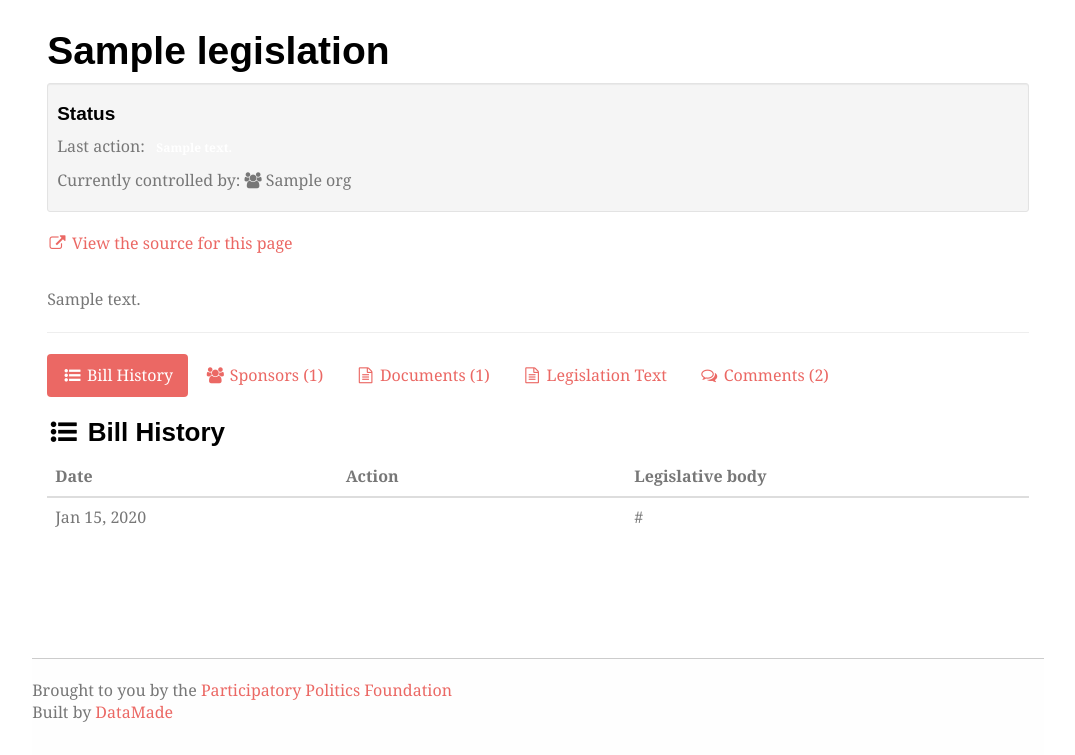
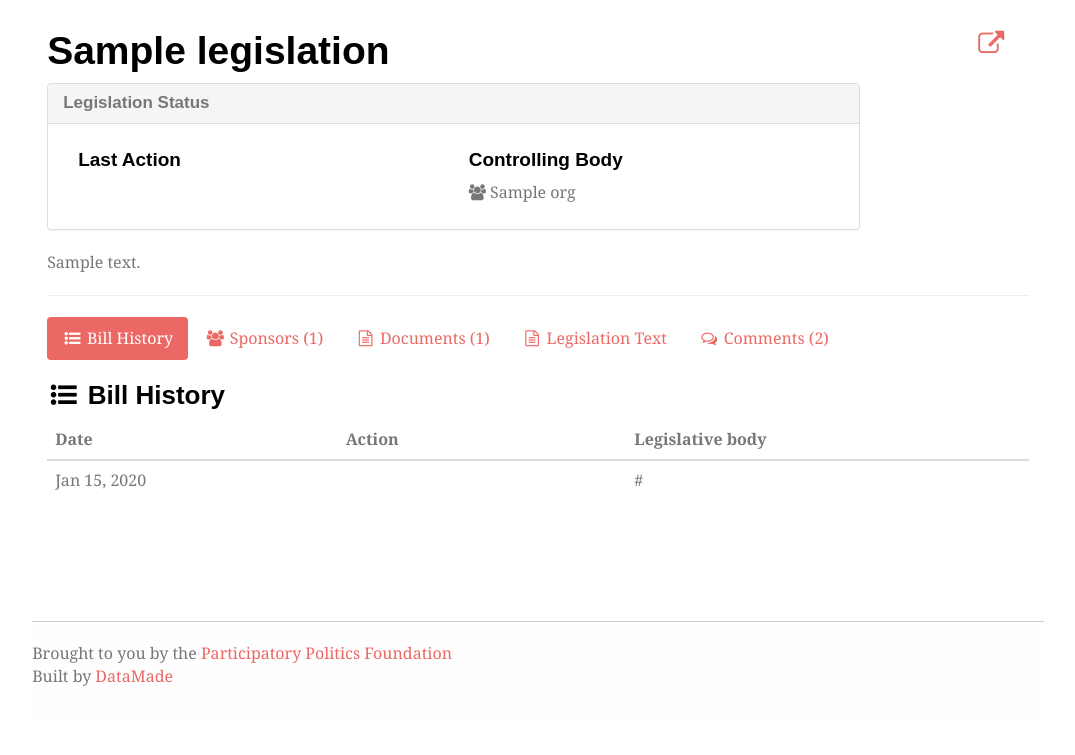
Before and after one commit to datamade/nyc-councilmatic, a Django app: template nyc/templates/nyc/legislation.html in a window 1280 px wide. Shown: the part 61-816 px from the top of the page, without its empty margins (102-1177 px from the left). After the commit the page ends 747 px from the top, so only its background shows below. Run offline with Django 3.2, Linux system fonts and the light colour scheme; the template is opened without the code that fills it: most values are stand-ins (such as "Sample title", 1, 10 or a date in 2020); parts of the project's set-up code (start-up, migrations or seed data) failed here and were passed over; some libraries are stand-ins or nearby versions; some web fonts are replaced.

Commit message:
legislation info design

```diff
--- a/nyc/templates/nyc/legislation.html
+++ b/nyc/templates/nyc/legislation.html
@@ -5,26 +5,55 @@
 {% block content %}
   	{% if legislation %}
   		<div class="row-fluid">
-	        <div class="col-sm-12">
+	        <div class="col-sm-11">
 	            <h1>
                     {{ legislation.friendly_name }}
                 </h1>
-                <div class="well well-sm">
-                    <h4>Status</h4>
+            </div>
+            <div class="col-sm-1">
+                <p class='h3'>
+                    <a href='{{legislation.source_url}}' title='View the source for this page'><i class='fa fa-fw fa-external-link'></i></a>
+                </p>
+            </div>
+        </div>
+
+
+        <div class="row-fluid">
+            <div class="col-sm-10">
+
+                <div class="panel panel-default">
+                    <div class="panel-heading">
+                        <h3 class="panel-title">Legislation Status</h3>
+                    </div>
+                    <div class="panel-body">
+
+                        <div class="row-fluid">
+                            <div class="col-xs-6">
+                                <p class="h4">Last Action</p>
                                 <p>
-                        Last action: <span class='label label-{{legislation.current_action.label}}'>{{legislation.current_action.description | remove_action_subj }}</span>
+                                    <span class='label label-{{legislation.current_action.label}}'>{{legislation.current_action.description | remove_action_subj }}</span>
                                 </p>
+                            </div>
+                            <div class="col-xs-6">
+                                <p class="h4">Controlling Body</p>
                                 <p>
-                        Currently controlled by:
                                     {% for org in legislation.controlling_body %}
                                         <i class="fa fa-users"></i> {{ org.name }}
                                     {% endfor %}
                                 </p>
                             </div>
+                        </div>
 
-                <p><a href='{{legislation.source_url}}'><i class='fa fa-fw fa-external-link'></i> View the source for this page</a></p>
+                    </div>
+                </div>
 
-                <p><br />{{ legislation.description }}</p>
+            </div>
+        </div>
+
+        <div class="row-fluid">
+            <div class="col-sm-12">
+
+                <p>{{ legislation.description }}</p>
 	            <hr />
 
                 <ul class="nav nav-pills">
```
Lines whose indentation alone changed are shown as unchanged.
